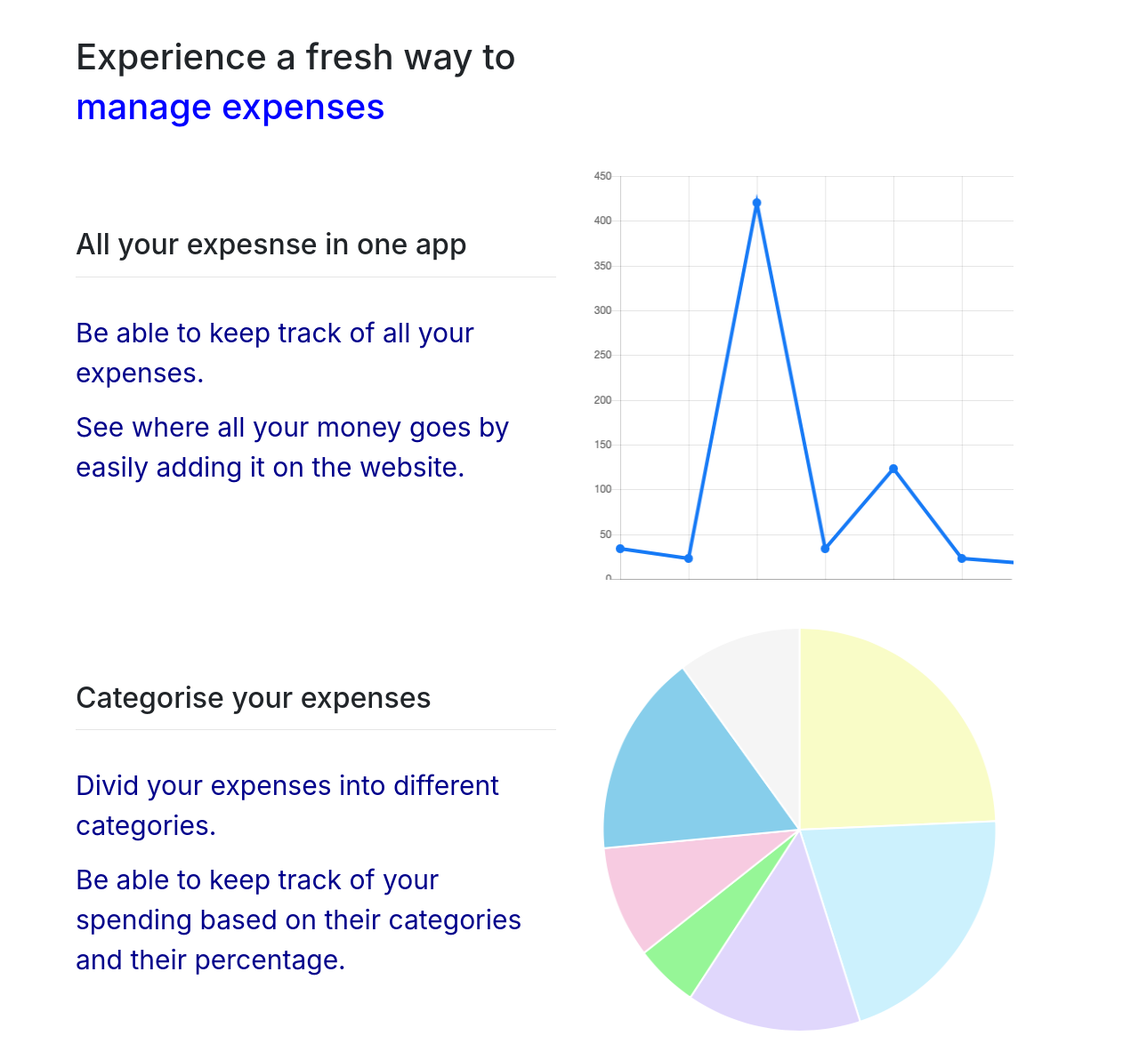
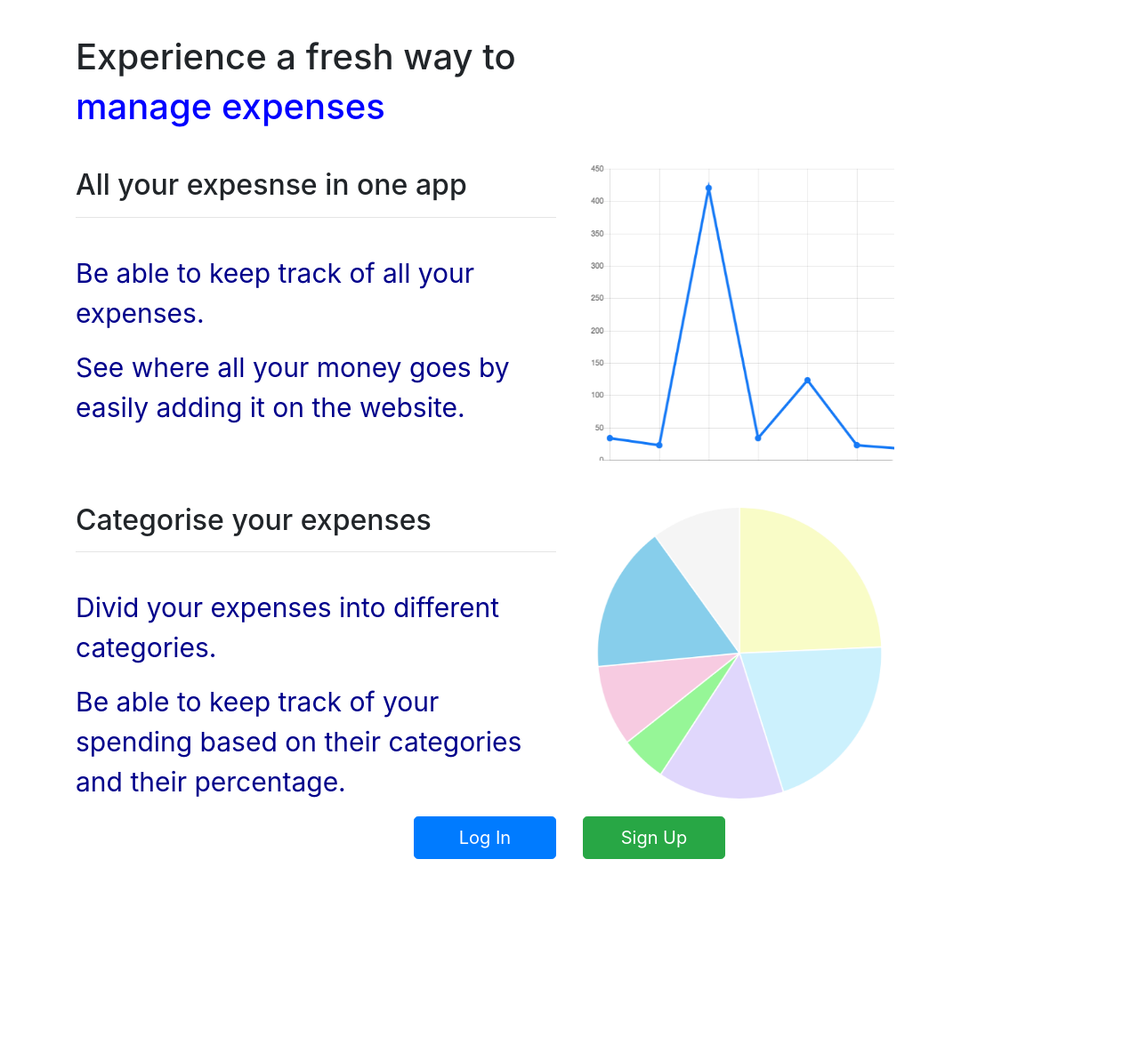
Before and after one commit to rashad-h/ExpenseTracker, a Flask app: page / in a window 1280 px wide. Shown: the part 56-1239 px from the top of the page at 89% size. After the commit the page ends 1022 px from the top, so only its background shows below. Run offline with Flask 2, Linux system fonts and the light colour scheme; parts of the project's set-up code (start-up, migrations or seed data) failed here and were passed over; some libraries are stand-ins or nearby versions.

Commit message:
imporved the home page

```diff
--- a/app/templates/dashboard.html
+++ b/app/templates/dashboard.html
@@ -3,7 +3,8 @@
 <h3>Total Spent:</h3>
 <br>
 <div align="center" class="border-bottom">
-    <h1 class="display-1">£{{'%0.2f'|format(user.total_expense_amount|float)}}</h1>
+    <h1 class="display-1 d-none d-sm-block">£{{'%0.2f'|format(user.total_expense_amount|float)}}</h1>
+    <h1 class="display-4 d-block d-sm-none">£{{'%0.2f'|format(user.total_expense_amount|float)}}</h1>
     <br>
     <br>
 </div>
--- a/app/templates/index.html
+++ b/app/templates/index.html
@@ -29,8 +29,8 @@
             </p>
         </div>
         <div class="col-md-4">
-            <div class="text-center">
-                <img src="../static/img1.png" alt="image not found" class="rounded">
+            <div class="text-center img">
+                <img src="../static/img1.png" alt="image not found" class="rounded img-fluid">
             </div>
         </div>
     </div>
@@ -54,7 +54,7 @@
         </div>
         <div class="col-md-4">
             <div class="text-center">
-                <img src="../static/img2.png" alt="image not found" class="rounded">
+                <img src="../static/img2.png" alt="image not found" class="rounded img-fluid">
             </div>
         </div>
     </div>
```
